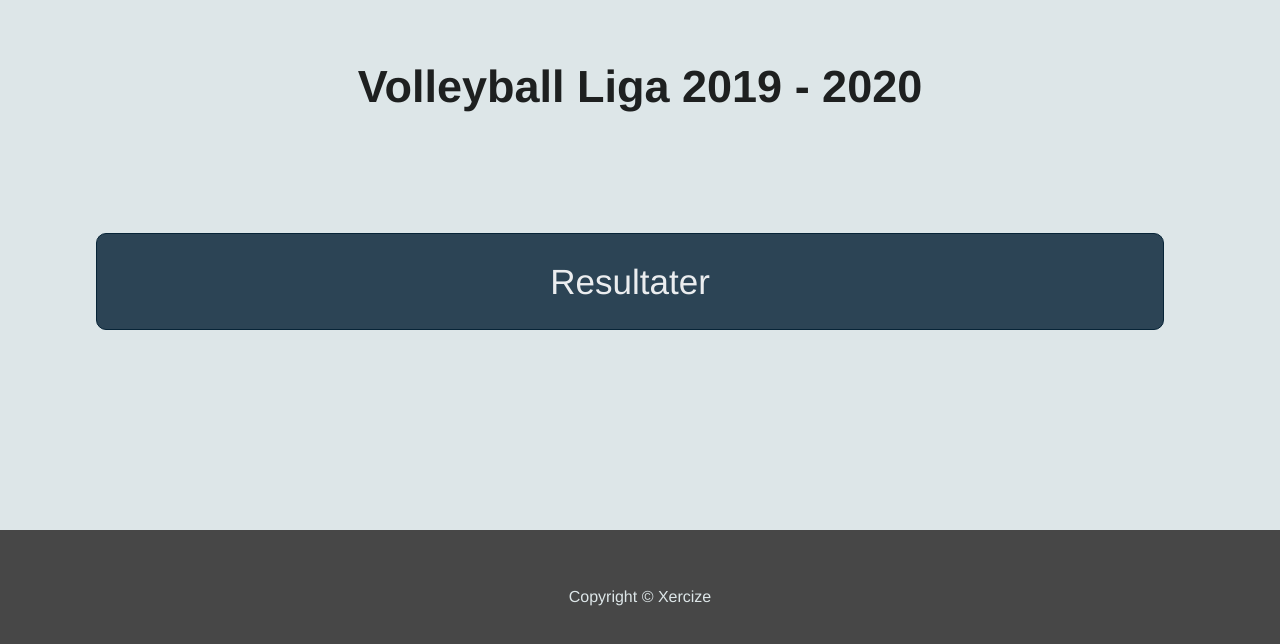
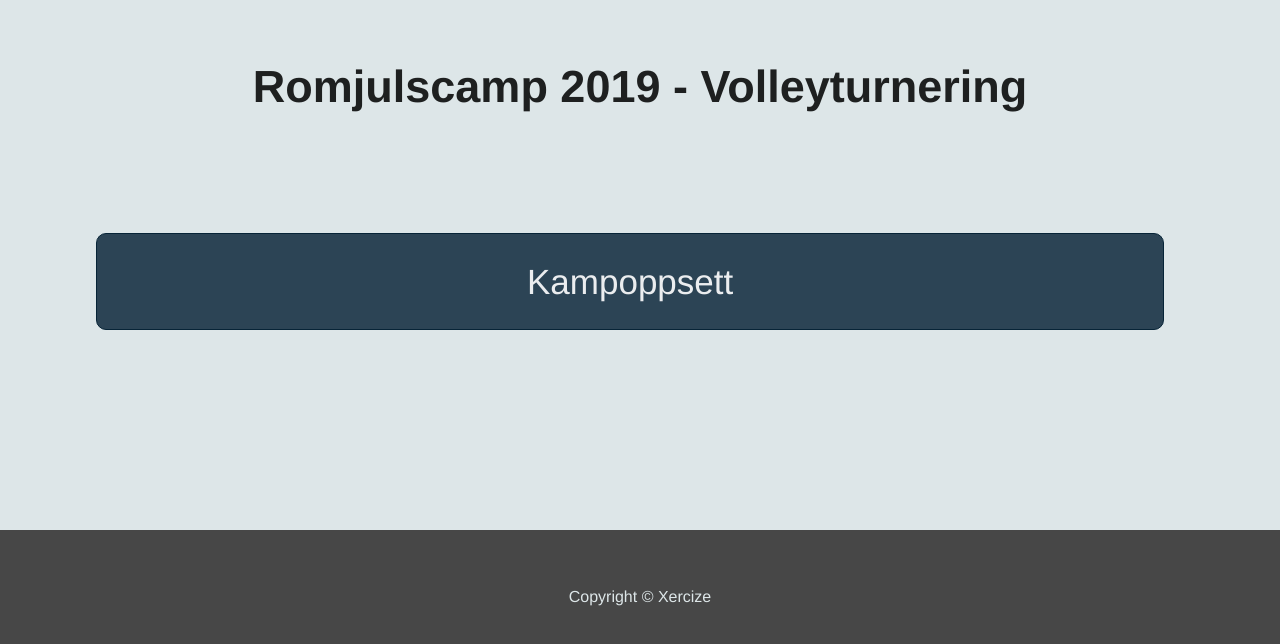
Before and after one commit to aliciaskutle/xvlliga, a plain HTML site: page index.html in a window 1280 px wide. Shown: the part 172-816 px from the top of the page. Drawn offline with Linux system fonts and the light colour scheme.

Commit message:
Update index.html

```diff
--- a/index.html
+++ b/index.html
@@ -27,13 +27,13 @@
 
       <div class="site-wrapper-inner">
         <div class="cover-container">
-          <h1 class="cover-heading">Volleyball Liga 2019 - 2020</h1>
+          <h1 class="cover-heading">Romjulscamp 2019 - Volleyturnering</h1>
           <div class="section-container">
             <div class="section section-icon">
               <div class="section-icon-info">
                 <a
-                  href="https://docs.google.com/spreadsheets/d/10kVc7XnjNUjS7vGjOso_6L9hO64Jh_OCCUXpYUSBRv0/edit#gid=1419477831"
-                  >Resultater</a
+                  href="https://drive.google.com/file/d/1CCEIYwT96SijINPaIfKkuNb79CyJ_B11/view?ts=5ded3834"
+                  >Kampoppsett</a
                 >
               </div>
             </div>
```
